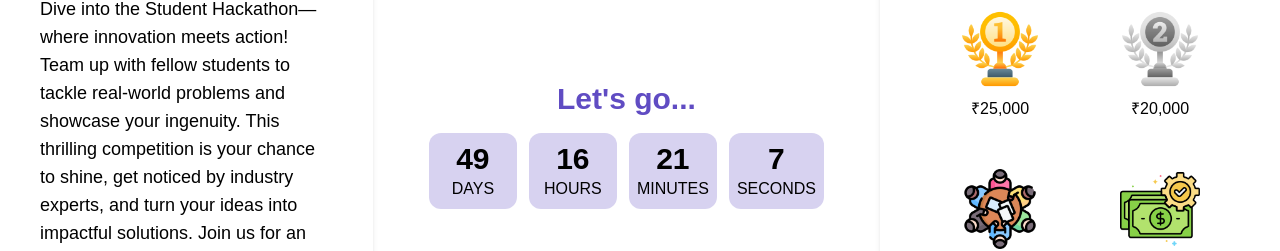
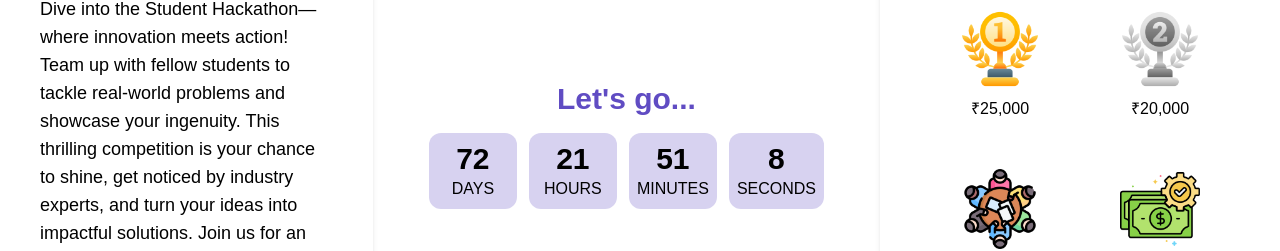
Before and after one commit to roshaneleshaddai/rdconclave, a Next.js app: page /hackathon in a window 1280 px wide. Shown: the part 851-1102 px from the top of the page. Built offline with nearby package versions, Linux system fonts and the light colour scheme; a web font is replaced by a local one.

Commit message:
Update page.jsx
countdown target date updated
--ng

```diff
--- a/app/hackathon/page.jsx
+++ b/app/hackathon/page.jsx
@@ -17,7 +17,8 @@ export default function Hackathon() {
   };
 
   // Set the target date for the countdown
-  const targetDate = new Date('2024-12-31T23:59:59').getTime(); // Change this to the event date
+  const targetDate = new Date('2025-01-24T05:30:00Z').getTime();
+// Change this to the event date
 
   useEffect(() => {
     // Countdown function
```
